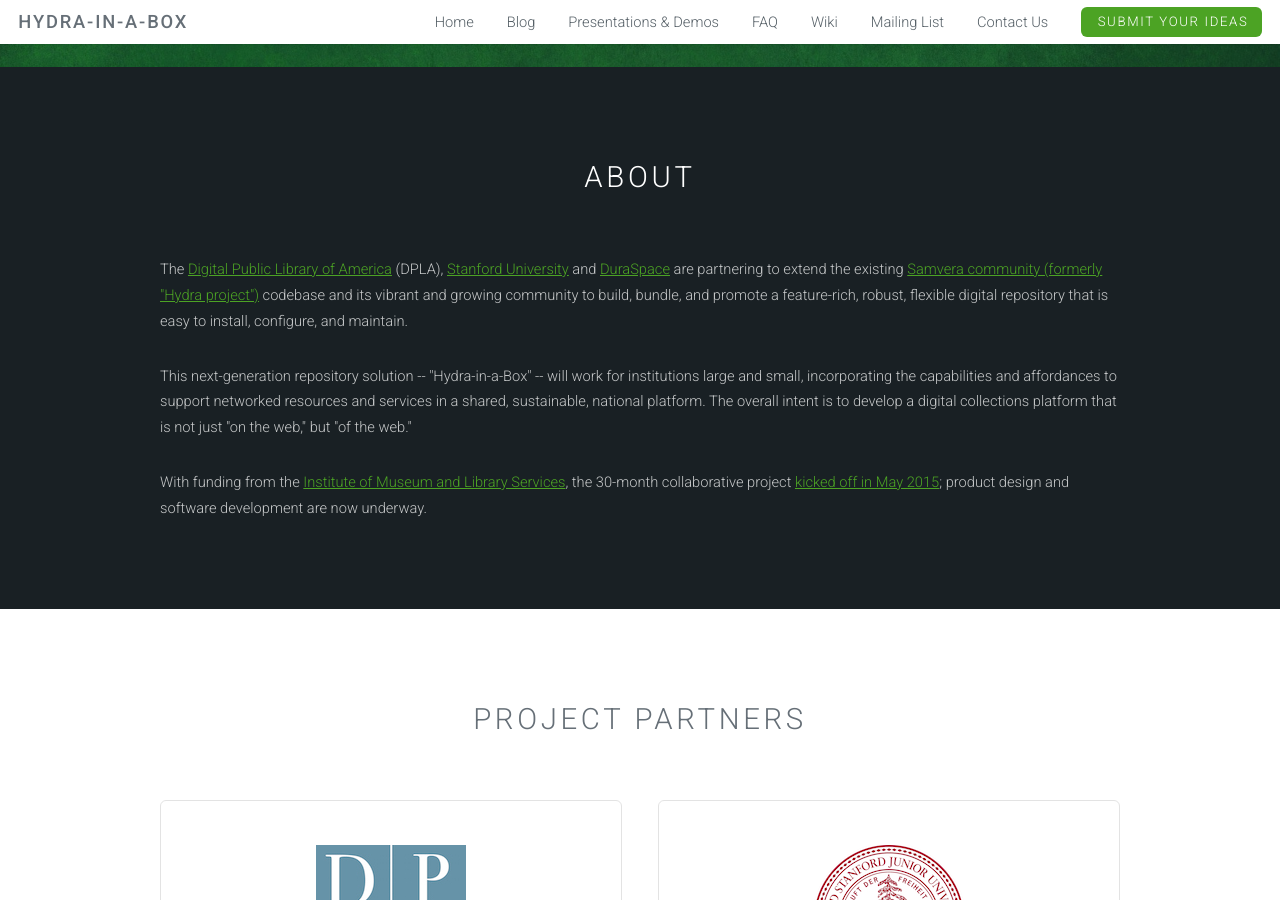
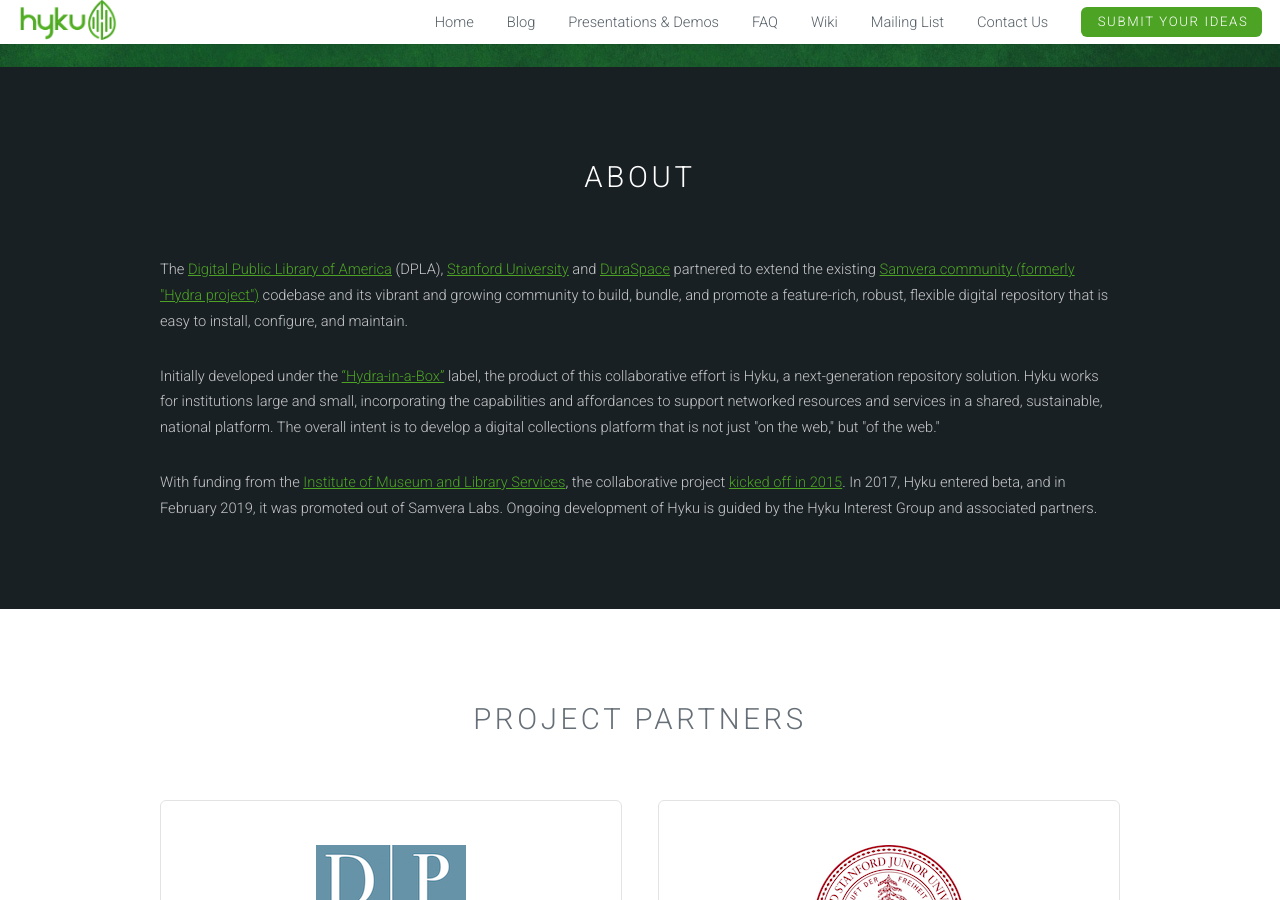
Before and after one commit to samvera-labs/hyku.github.io, a Jekyll site: the page built from index.html, in a window 1280 px wide and 900 px high, scrolled down 311 px. Built offline with Jekyll 4.4.1, drawn with Linux system fonts in a browser that asks for light colours; some of the changed text lies outside the part shown.

Commit message:
Third attempt to migrate content from Kevin's workspace

```diff
--- a/_includes/footer.html
+++ b/_includes/footer.html
@@ -5,7 +5,7 @@
             <div class="6u">
                 <div class="row collapse-at-2">
                     <div class="6u">
-                        <h3>Hydra-In-A-Box</h3>
+                        <h3>Hyku</h3>
                         <ul class="alt">
                             {% for navitem in site.data.navigation %}
                             <li><a href="{% if navitem.external %}{% else %}{{ site.baseurl }}/{% endif %}{{ navitem.url }}">{{ navitem.title }}</a></li>
@@ -24,7 +24,7 @@
             </div>
             <div class="6u">
                 <h2>Submit your ideas!</h2>
-                <p>We'd love to hear your ideas for features and functionality for Hydra-in-a-Box. To submit your idea, please use <a href="http://bit.ly/hydrainabox-ideas">our form</a>, or visit <a href="https://github.com/samvera-labs/hybox-ideas">our project on GitHub</a>!</p>
+                <p>We'd love to hear your ideas for features and functionality for Hyku. To submit your idea, please use <a href="http://bit.ly/hydrainabox-ideas">our form</a>, or visit <a href="https://github.com/samvera-labs/hybox-ideas">our project on GitHub</a>!</p>
                 <ul class="icons">
                     <li><a href="http://twitter.com/{{ site.twitter_username }}" class="icon fa-twitter"><span class="label">Twitter</span></a></li>
                     <li><a href="https://github.com/{{ site.github_username }}" class="icon fa-github"><span class="label">GitHub</span></a></li>
@@ -33,7 +33,7 @@
             </div>
         </div>
         <ul class="copyright">
-            <li>&copy; Hydra-In-a-Box. All rights reserved.</li>
+            <li>&copy; Hyku. All rights reserved.</li>
             <li>Design: <a href="http://templated.co">TEMPLATED</a></li>
             <li>Jekyll Template: <a href="http://cloudcannon.com">Cloud Cannon</a></li>
         </ul>
--- a/_includes/header.html
+++ b/_includes/header.html
@@ -1,6 +1,6 @@
 <!-- Header -->
 <header id="header" class="skel-layers-fixed">
-    <h1><a href="{{ site.baseurl }}/" class="site-title" >{{ site.title }}</a></h1>
+    <h1><a href="{{ site.baseurl }}/" class="site-title" ><img src="/images/HykuLogo.png" width="100" height="40" alt="App Logo"</a></h1>
     <nav id="nav">
         <ul>
             <li><a href="{{ site.baseurl }}/">Home</a></li>
--- a/index.html
+++ b/index.html
@@ -11,9 +11,9 @@
 					<div class="row">
 						<div class="12u">
 							<section>
-								<p>The <a href="http://dp.la/">Digital Public Library of America</a> (DPLA), <a href="https://www.stanford.edu/">Stanford University</a> and <a href="http://www.duraspace.org/">DuraSpace</a> are partnering to extend the existing <a href="http://samvera.org/">Samvera community (formerly "Hydra project")</a> codebase and its vibrant and growing community to build, bundle, and promote a feature-rich, robust, flexible digital repository that is easy to install, configure, and maintain.</p>
-								<p>This next-generation repository solution -- "Hydra-in-a-Box" -- will work for institutions large and small, incorporating the capabilities and affordances to support networked resources and services in a shared, sustainable, national platform. The overall intent is to develop a digital collections platform that is not just "on the web," but "of the web."</p>
-								<p>With funding from the <a href="http://www.imls.gov/">Institute of Museum and Library Services</a>, the 30-month collaborative project <a href="http://dp.la/info/2015/04/15/far-reaching-hydra-in-a-box-joint-initiative-funded-by-imls/">kicked off in May 2015</a>; product design and software development are now underway.</p>
+								<p>The <a href="http://dp.la/">Digital Public Library of America</a> (DPLA), <a href="https://www.stanford.edu/">Stanford University</a> and <a href="http://www.duraspace.org/">DuraSpace</a> partnered to extend the existing <a href="http://samvera.org/">Samvera community (formerly "Hydra project")</a> codebase and its vibrant and growing community to build, bundle, and promote a feature-rich, robust, flexible digital repository that is easy to install, configure, and maintain.</p>
+								<p>Initially developed under the <a href="http://hydrainabox.samvera.org/">“Hydra-in-a-Box”</a> label, the product of this collaborative effort is Hyku, a next-generation repository solution.  Hyku works for institutions large and small, incorporating the capabilities and affordances to support networked resources and services in a shared, sustainable, national platform. The overall intent is to develop a digital collections platform that is not just "on the web," but "of the web."</p>
+								<p>With funding from the <a href="http://www.imls.gov/">Institute of Museum and Library Services</a>, the collaborative project <a href="http://dp.la/info/2015/04/15/far-reaching-hydra-in-a-box-joint-initiative-funded-by-imls/">kicked off in 2015</a>. In 2017, Hyku entered beta, and in February 2019, it was promoted out of Samvera Labs. Ongoing development of Hyku is guided by the Hyku Interest Group and associated partners.</p>
 							</section>
 						</div>
 				</div>
```
